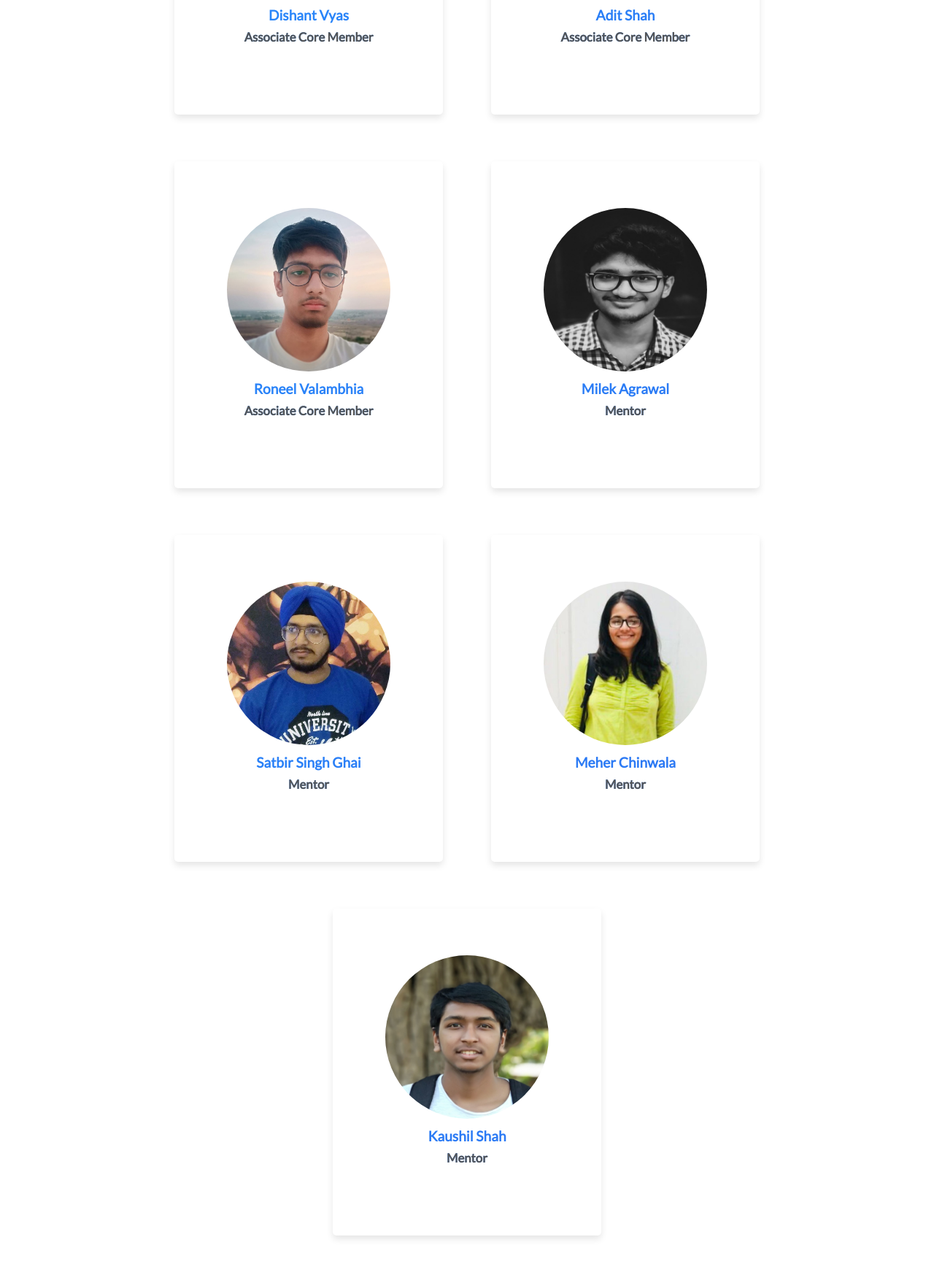
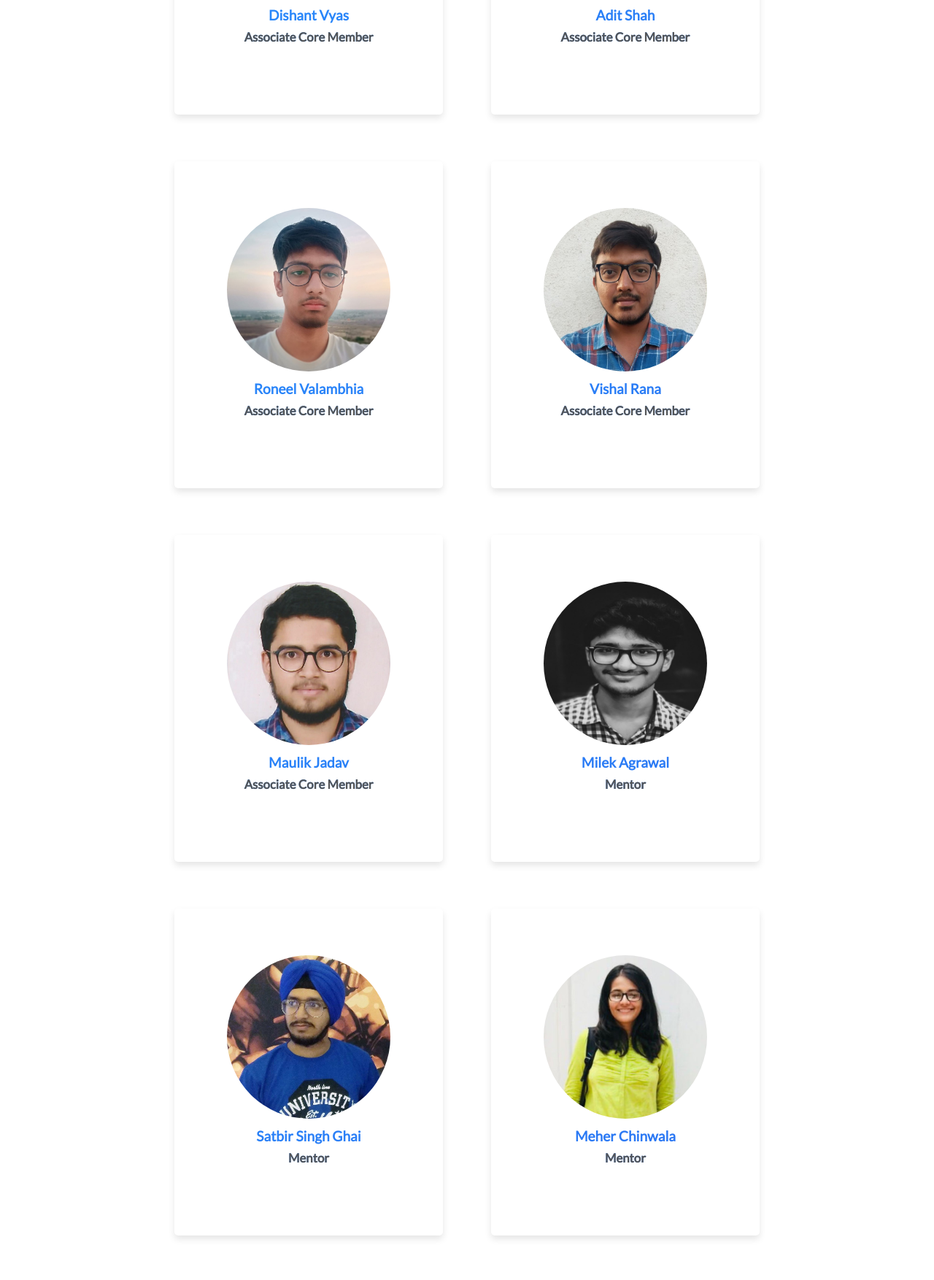
Before and after one commit to dhyey6602/MSTC, a website: page aboutus.html in a window 1280 px wide. Shown: the part 2306-4060 px from the top of the page at 73% size. Drawn offline with Linux system fonts and the light colour scheme.

Commit message:
Page updated.

```diff
--- a/aboutus.html
+++ b/aboutus.html
@@ -110,6 +110,16 @@
                 <div class="main__content-card-position">Associate Core Member</div>
             </div>
             <div class="main__content-card">
+                <img src="css/images/vishal.jpeg" alt="Image" class="aboutus_pic">
+                <div class="main__content-card-name">Vishal Rana</div>
+                <div class="main__content-card-position">Associate Core Member</div>
+            </div>
+            <div class="main__content-card">
+                <img src="css/images/maulik.jpg" alt="Image" class="aboutus_pic">
+                <div class="main__content-card-name">Maulik Jadav</div>
+                <div class="main__content-card-position">Associate Core Member</div>
+            </div>
+            <div class="main__content-card">
                 <img src="css/images/milek.jpg" alt="Image" class="aboutus_pic">
                 <div class="main__content-card-name">Milek Agrawal</div>
                 <div class="main__content-card-position">Mentor</div>
@@ -127,6 +137,11 @@
             <div class="main__content-card">
                 <img src="css/images/kaushil.jpg" alt="Image" class="aboutus_pic">
                 <div class="main__content-card-name">Kaushil Shah</div>
+                <div class="main__content-card-position">Mentor</div>
+            </div>
+            <div class="main__content-card">
+                <img src="css/images/jay.png" alt="Image" class="aboutus_pic">
+                <div class="main__content-card-name">Jay Dev</div>
                 <div class="main__content-card-position">Mentor</div>
             </div>
         </div>
```
